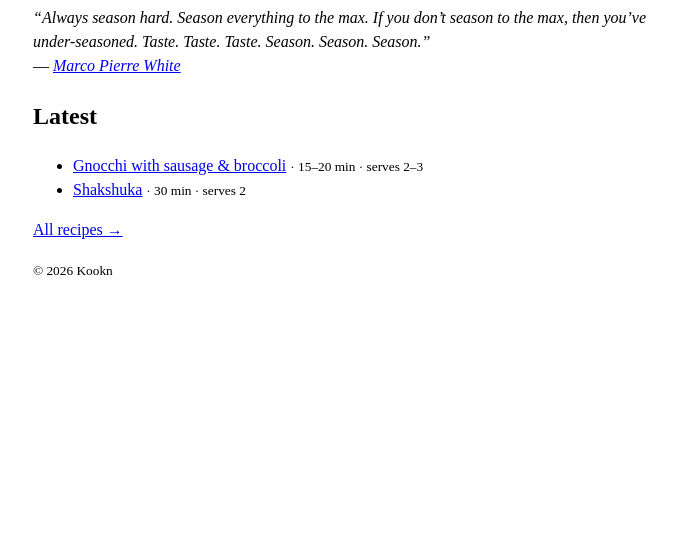
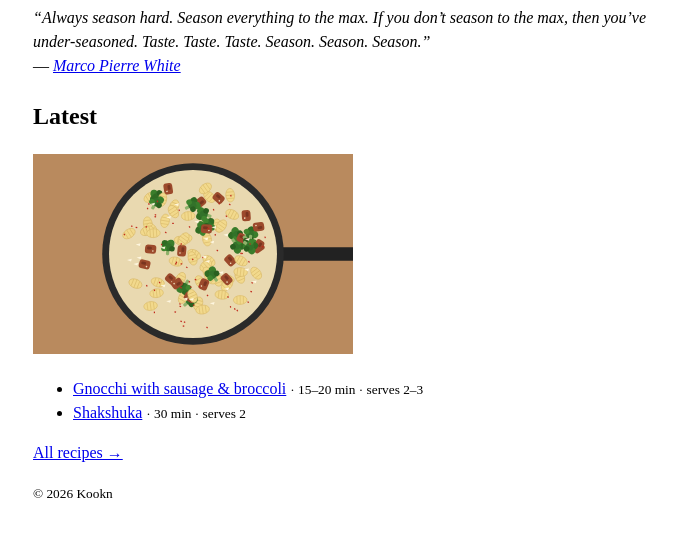
Before and after one commit to robinspiltijns/kookn, a plain HTML site: page public/index.html in a window 1280 px wide. Shown: the part 125-662 px from the top of the page, without its empty margins (287-964 px from the left). Drawn offline with Linux system fonts and the light colour scheme.

Commit message:
Add gnocchi illustration to recipe and home page
Co-Authored-By: Claude Opus 5.5 <noreply@anthropic.com>
Claude-Session: https://claude.ai/code/session_01AFiAfgYjuMeuyMYgCWGuwg

```diff
--- a/public/index.html
+++ b/public/index.html
@@ -15,6 +15,7 @@
   — <cite><a href="https://www.youtube.com/watch?v=SucmIpub4tQ&amp;t=100s">Marco Pierre White</a></cite></p>
 
   <h2>Latest</h2>
+  <p><a href="/recipes/gnocchi-sausage-broccoli"><img src="/img/gnocchi-sausage-broccoli.svg" width="320" height="200" alt="Gnocchi with sausage and broccoli in a pan"></a></p>
   <ul>
     <li><a href="/recipes/gnocchi-sausage-broccoli">Gnocchi with sausage &amp; broccoli</a> <small>· 15–20 min · serves 2–3</small></li>
     <li><a href="/recipes/shakshuka">Shakshuka</a> <small>· 30 min · serves 2</small></li>
```
Also changed, not shown: public/recipes/gnocchi-sausage-broccoli.html (+1 -0 lines), public/img/gnocchi-sausage-broccoli.svg (added).
